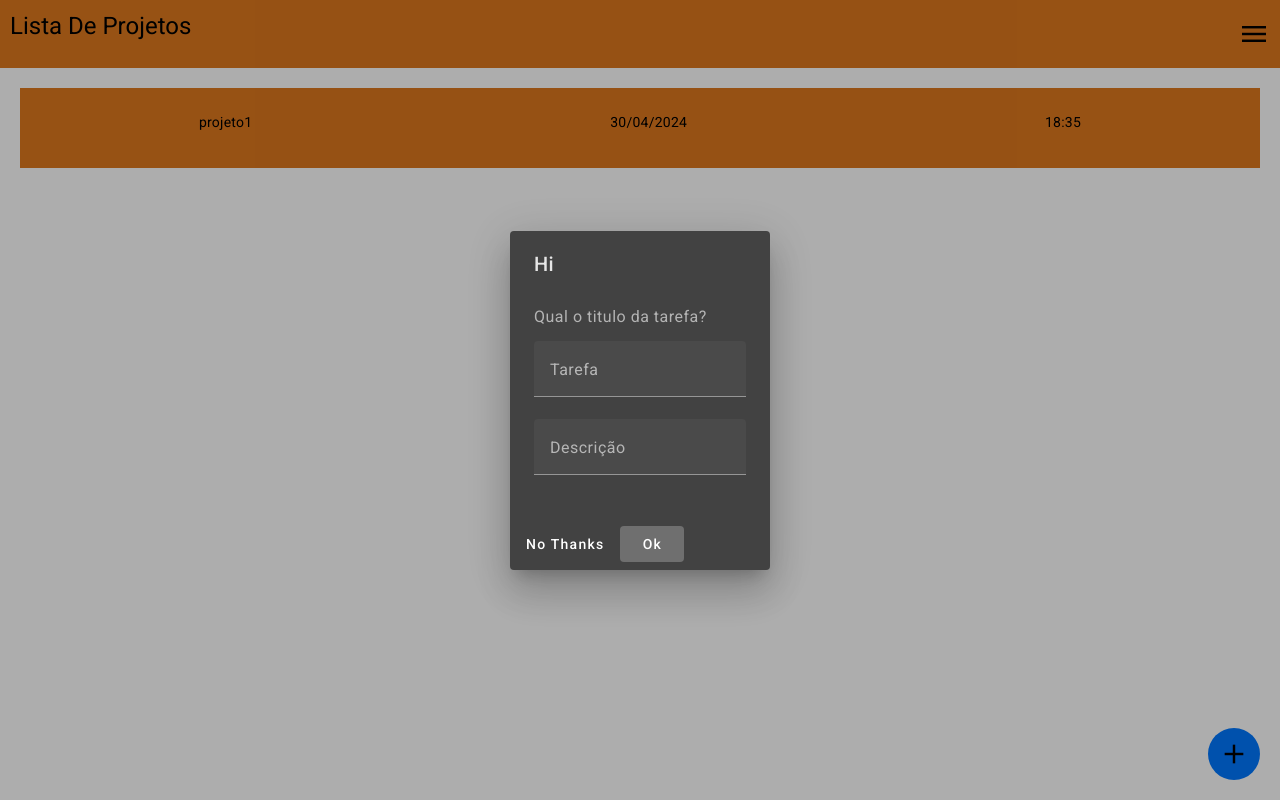
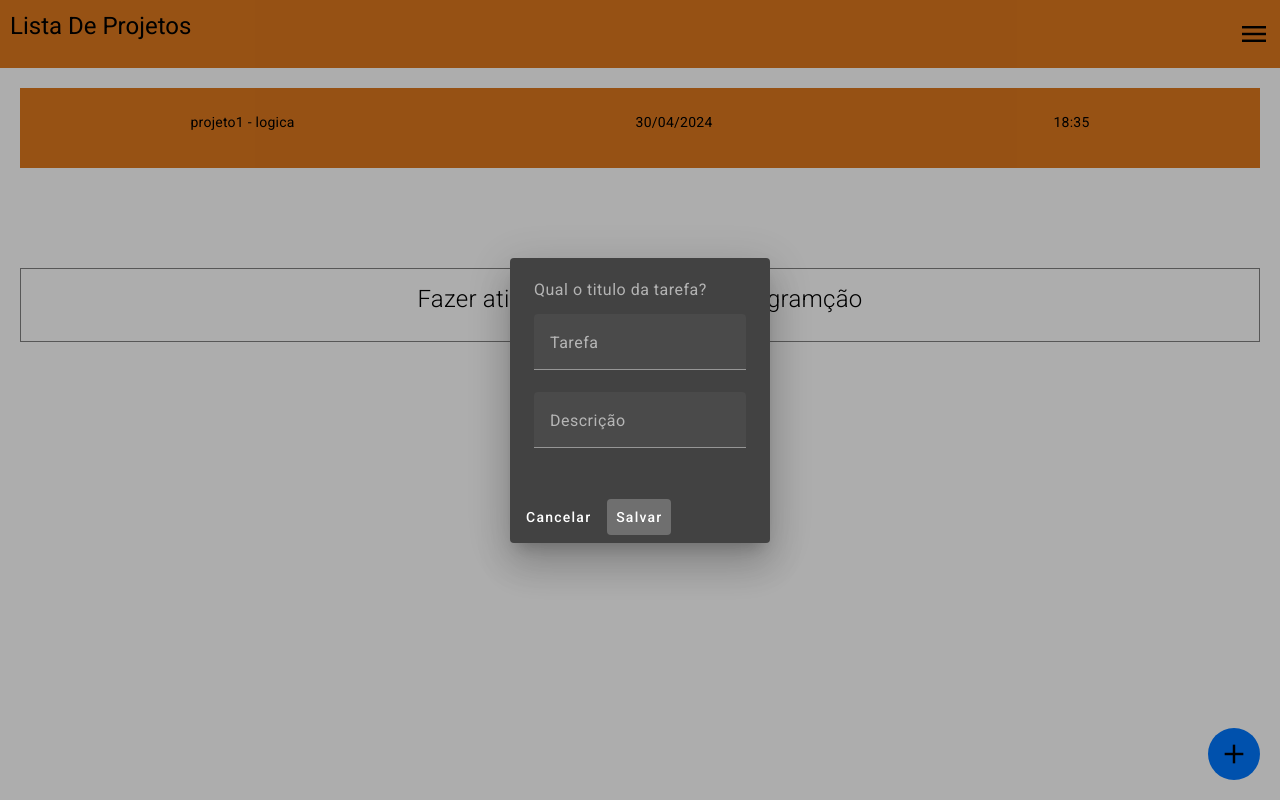
Before and after one commit to 38061027/myProjects, an Angular app: page /1 in a window 1280 px wide. Both pictures are taken after a click on the button "add". Built offline with nearby package versions, Linux system fonts and the light colour scheme; data requests are answered from the project's data file.

Commit message:
adicionando o ng-template

```diff
--- a/db.json
+++ b/db.json
@@ -6,28 +6,40 @@
       "date": "30/04/2024",
       "hour": "18:35",
       "task": {
-        "task-title": "tarefa1",
-        "description": "jogar"
+        "tasktitle": "logica",
+        "description": "Fazer ativivades de lógica de programção"
       }
     },
     {
       "id": "2",
       "title": "projeto2",
-      "date": "05/05/2024",
-      "hour": "19:34",
+      "date": "08/05/2024",
+      "hour": "18:55",
       "task": {
-        "task-title": "asda",
-        "description": "dasdsad"
+        "tasktitle": "inglês",
+        "description": "atividades de inglês"
       }
     },
     {
       "id": "3",
       "title": "projeto3",
-      "date": "05/05/2024",
-      "hour": "19:42",
+      "date": "08/05/2024",
+      "hour": "18:55",
+      "task": [
+        {
+          "tasktitle": "",
+          "description": ""
+        }
+      ]
+    },
+    {
+      "id": "4",
+      "title": "projeto4",
+      "date": "09/05/2024",
+      "hour": "14:23",
       "task": {
-        "task-title": "kl",
-        "description": "klk"
+        "tasktitle": "wa",
+        "description": "daw"
       }
     }
   ]
--- a/src/app/components/dialog/dialog.component.html
+++ b/src/app/components/dialog/dialog.component.html
@@ -1,4 +1,4 @@
-<h2 mat-dialog-title>Hi </h2>
+
 <mat-dialog-content>
   <p>Qual o titulo do projeto?</p>
   <mat-form-field>
@@ -7,6 +7,6 @@
   </mat-form-field>
 </mat-dialog-content>
 <mat-dialog-actions>
-  <button mat-button (click)="onNoClick()">No Thanks</button>
-  <button mat-button [mat-dialog-close]="data.title" cdkFocusInitial>Ok</button>
+  <button mat-button (click)="onNoClick()">Cancelar</button>
+  <button mat-button [mat-dialog-close]="data.title" cdkFocusInitial>Salvar</button>
 </mat-dialog-actions>
--- a/src/app/components/home/home.component.html
+++ b/src/app/components/home/home.component.html
@@ -29,6 +29,7 @@
             <button id="add-btn" class="material-symbols-outlined" (click)="openDialognote()">
                 add
             </button>
+
         </div>
 
 
--- a/src/app/components/home/home.component.ts
+++ b/src/app/components/home/home.component.ts
@@ -67,7 +67,7 @@ export class HomeComponent implements OnInit {
       if (result) {
         this.service.sendProject({
           title: result, date: newDate, hour: newHour, task: [{
-            "task-title": "",
+            "tasktitle": "",
             "description": ""
           }]
         }).subscribe(() => this.getProjects())
--- a/src/app/components/notes/notes.component.html
+++ b/src/app/components/notes/notes.component.html
@@ -1,7 +1,16 @@
 
 
-<div class="content-notes" *ngFor="let item of project">
-    <p>{{item.title}}</p>
-    <p>{{item.date}}</p>
-    <p>{{item.hour}}</p>
-</div>
+
+    <div class="content-notes" *ngFor="let item of project">
+            <p *ngIf="item.task.tasktitle"> {{item.title}} - {{item.task.tasktitle}} </p>
+            <p *ngIf="!item.task.tasktitle">{{item.title}} - Sem titulo</p>
+            <p>{{item.date}}</p>
+            <p>{{item.hour}}</p>
+        </div>
+
+        <div class="content-desc" *ngFor="let des of project">
+            <p class="notes">{{des.task.description}}</p>
+            <ng-template [ngIf]="!des.task.description">
+                <p class="no-notes">Não há nenhuma anotação neste projeto</p>
+            </ng-template>
+        </div>
--- a/src/app/components/notes/notes.component.scss
+++ b/src/app/components/notes/notes.component.scss
@@ -5,3 +5,24 @@ display: flex;
 justify-content: space-around;
 align-items: center;
 }
+
+.content-desc{
+    border: 1px solid gray;
+    margin-top: 100px;
+    padding: 20px;
+    display: flex;
+    align-items: center;
+    justify-content: center;
+}
+
+.no-notes{
+    color: gray;
+    opacity: 0.4;
+    font-weight: 600;
+    font-size: xx-large;
+}
+
+.notes{
+    font-weight: 300;
+    font-size: x-large;
+}
--- a/src/app/components/notes/notes.component.ts
+++ b/src/app/components/notes/notes.component.ts
@@ -1,3 +1,4 @@
+
 import { Component, Input, OnInit } from '@angular/core';
 import { ActivatedRoute } from '@angular/router';
 import { SharedService } from 'src/app/services/shared.service';
@@ -21,7 +22,6 @@ export class NotesComponent implements OnInit {
       const projectId = params['id'];
       this.id = projectId
       this.service.getProjects().subscribe(res => {
-
         const project = res.filter(project => project.id == projectId);
         this.project = project;
 
@@ -29,4 +29,7 @@ export class NotesComponent implements OnInit {
     });
   }
 
+
+
+
 }
--- a/src/app/components/task-note/task-note.component.html
+++ b/src/app/components/task-note/task-note.component.html
@@ -1,4 +1,4 @@
-<h2 mat-dialog-title>Hi </h2>
+
 <mat-dialog-content>
   <p>Qual o titulo da tarefa?</p>
 <div class="content-field">
@@ -16,6 +16,6 @@
 
 </mat-dialog-content>
 <mat-dialog-actions>
-  <button mat-button (click)="onNoClick()">No Thanks</button>
-  <button mat-button [mat-dialog-close]="data.title" cdkFocusInitial (click)="updateProject()">Ok</button>
+  <button mat-button (click)="onNoClick()">Cancelar</button>
+  <button mat-button [mat-dialog-close]="data.title" cdkFocusInitial (click)="updateProject()" >Salvar</button>
 </mat-dialog-actions>
--- a/src/app/components/task-note/task-note.component.ts
+++ b/src/app/components/task-note/task-note.component.ts
@@ -56,7 +56,7 @@ id!:string
             title: el.title,
             date: el.date,
             hour: el.hour,
-            task: { 'task-title': this.title, 'description': this.description }
+            task: { 'tasktitle': this.title, 'description': this.description }
           };
           this.service.updateProject(projectUpdate, this.id).subscribe(
             res => console.log(res)
--- a/src/app/services/shared.service.ts
+++ b/src/app/services/shared.service.ts
@@ -44,4 +44,5 @@ export class SharedService {
   }
 
 
+
 }
```
